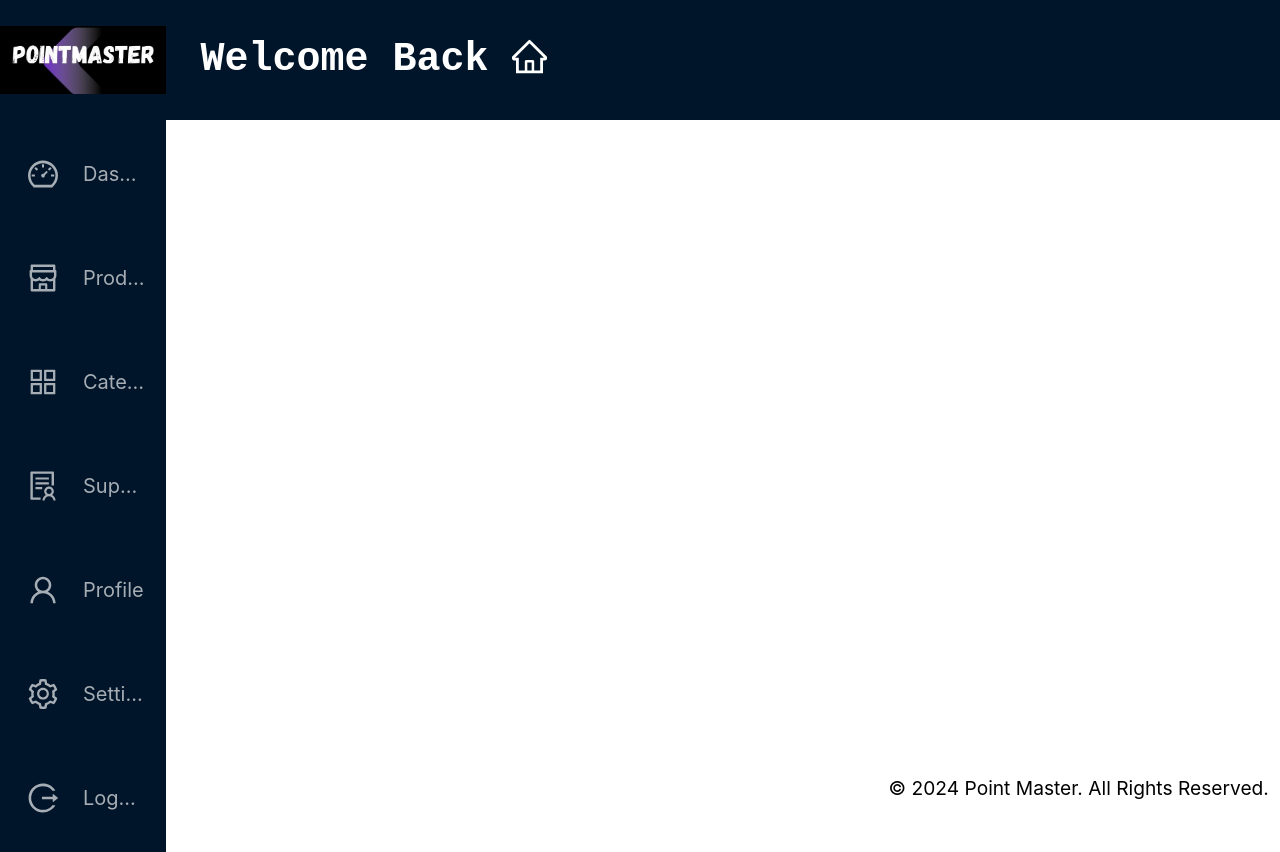
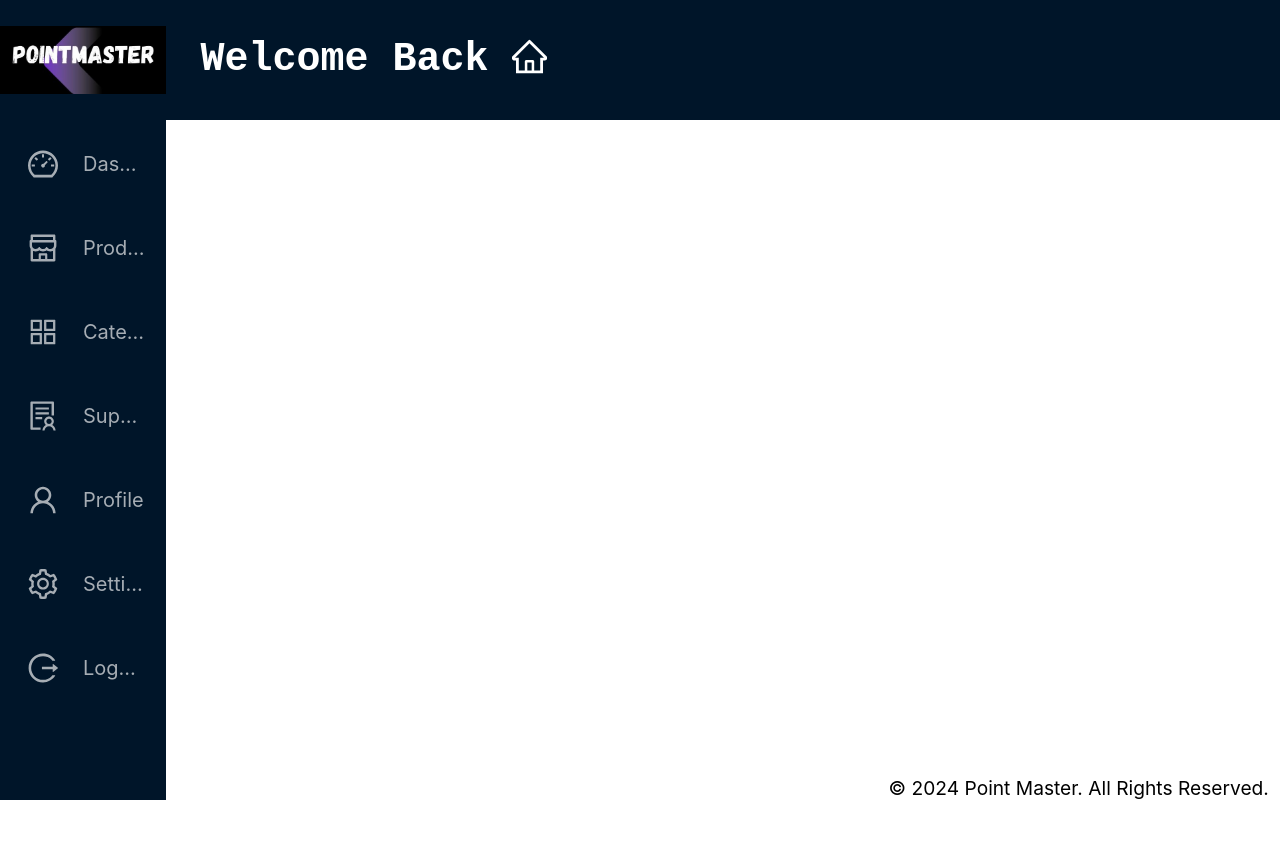
Before and after one commit to PointMaster-POS/web-management, a React (Create React App) app in the folder pointmaster/: page / in a window 1280 px wide. After the commit the page ends 800 px from the top, so only its background shows below. Built offline with nearby package versions, Linux system fonts and the light colour scheme.

Commit message:
Update side bar

```diff
--- a/pointmaster/src/components/Inventory Components/SideBar.js
+++ b/pointmaster/src/components/Inventory Components/SideBar.js
@@ -26,7 +26,7 @@ const Sidebar = () => {
           <Link to="/">Dashboard</Link>
         </Menu.Item>
         <Menu.Item key="2" icon={<ShopOutlined style={{ fontSize: '30px' }}/>} className='menu-item'>
-          Products
+          <Link to="/productlist">Products</Link>
         </Menu.Item>
         <Menu.Item key="3" icon={<AppstoreOutlined style={{ fontSize: '30px' }}/>} className='menu-item'>
           <Link to="/category">Categories</Link>
--- a/pointmaster/src/components/Inventory Components/sidebar.css
+++ b/pointmaster/src/components/Inventory Components/sidebar.css
@@ -24,7 +24,7 @@
 }
 
 .menu-item {
-    padding: 50px;
+    padding: 40px;
     display: flex;
     align-items: center;
 }
@@ -33,11 +33,6 @@
     margin-right: 15px; /* Adjust space between icon and text */
 }
 
-.menu-item .ant-menu-title-content {
-    font-size: 20px; /* Adjust title font size */
-}
-
-
 .ant-menu-dark .ant-menu-item {
     font-size: 20px;
   }
```
